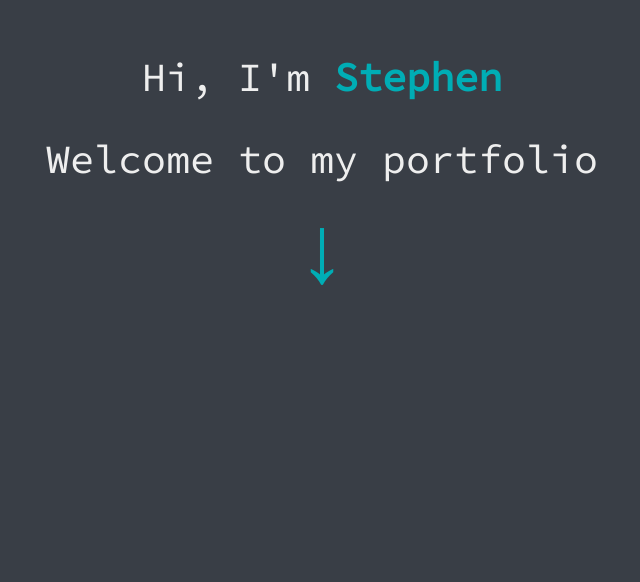
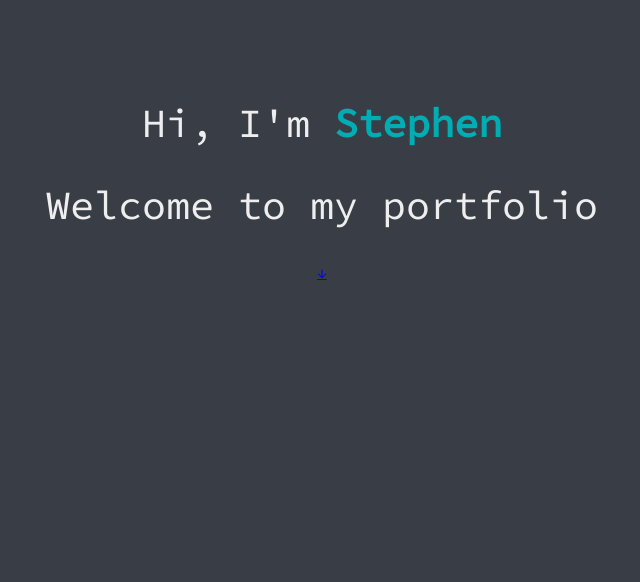
Before and after one commit to sleander94/personal-portfolio, a React (Create React App) app: page / in a window 1280 px wide. Shown: the part 218-800 px from the top of the page, without its empty margins (318-958 px from the left). Built offline with nearby package versions, Linux system fonts and the light colour scheme.

Commit message:
Change arrow button to link

```diff
--- a/src/components/Hero.tsx
+++ b/src/components/Hero.tsx
@@ -5,7 +5,7 @@ const Hero = () => {
         Hi, I'm <span>Stephen</span>
       </div>
       <div className="textTwo">Welcome to my portfolio</div>
-      <button type="button">↓</button>
+      <a href="#about">↓</a>
     </header>
   );
 };
--- a/src/styles/_hero.scss
+++ b/src/styles/_hero.scss
@@ -23,10 +23,11 @@ header {
   .textTwo {
     animation: fadein 2s ease-in-out 1s forwards, faderight 2s 1s;
   }
-  button {
+  a {
     position: relative;
     opacity: 0;
     font-size: 6rem;
+    text-decoration: none;
     border: none;
     color: $primaryColor;
     background-color: $backgroundColor;
```
